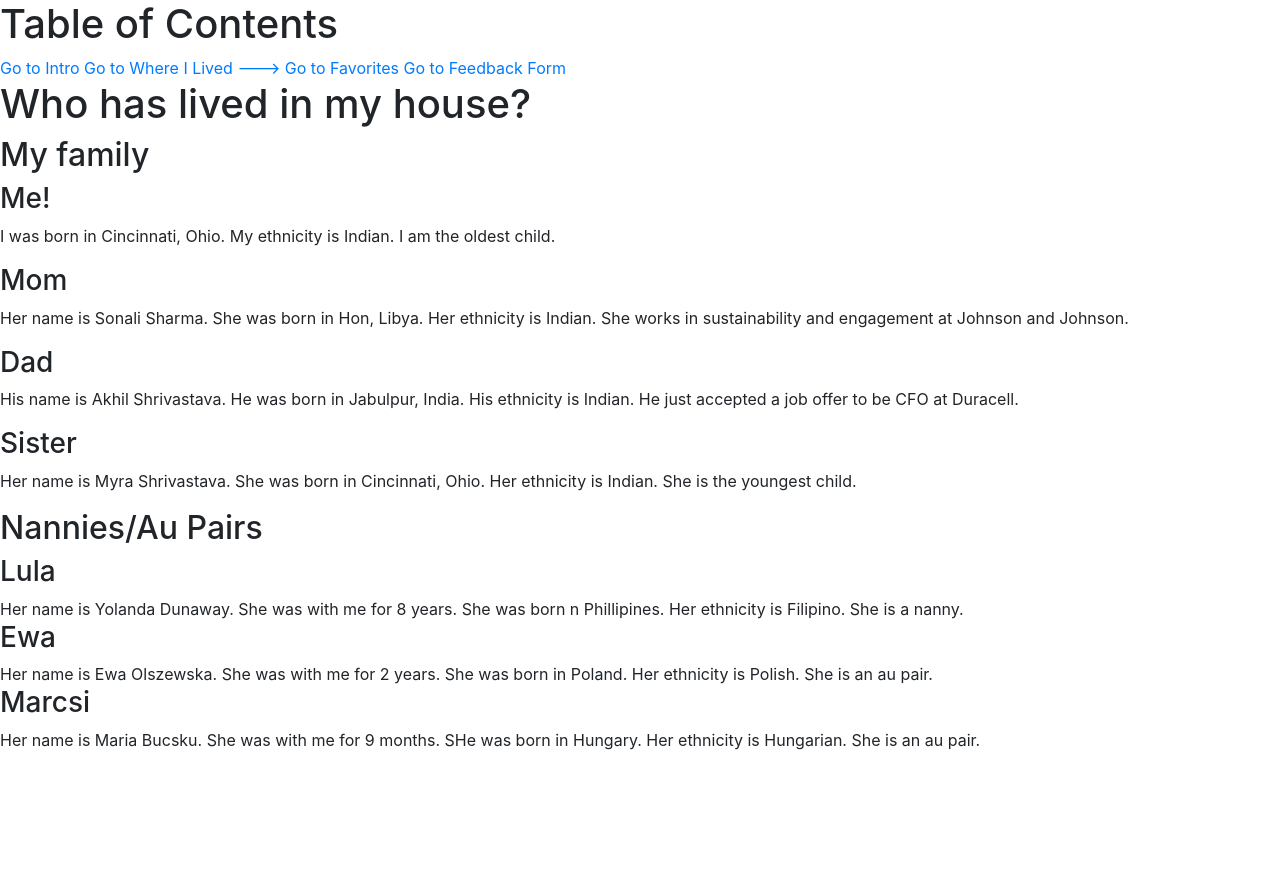
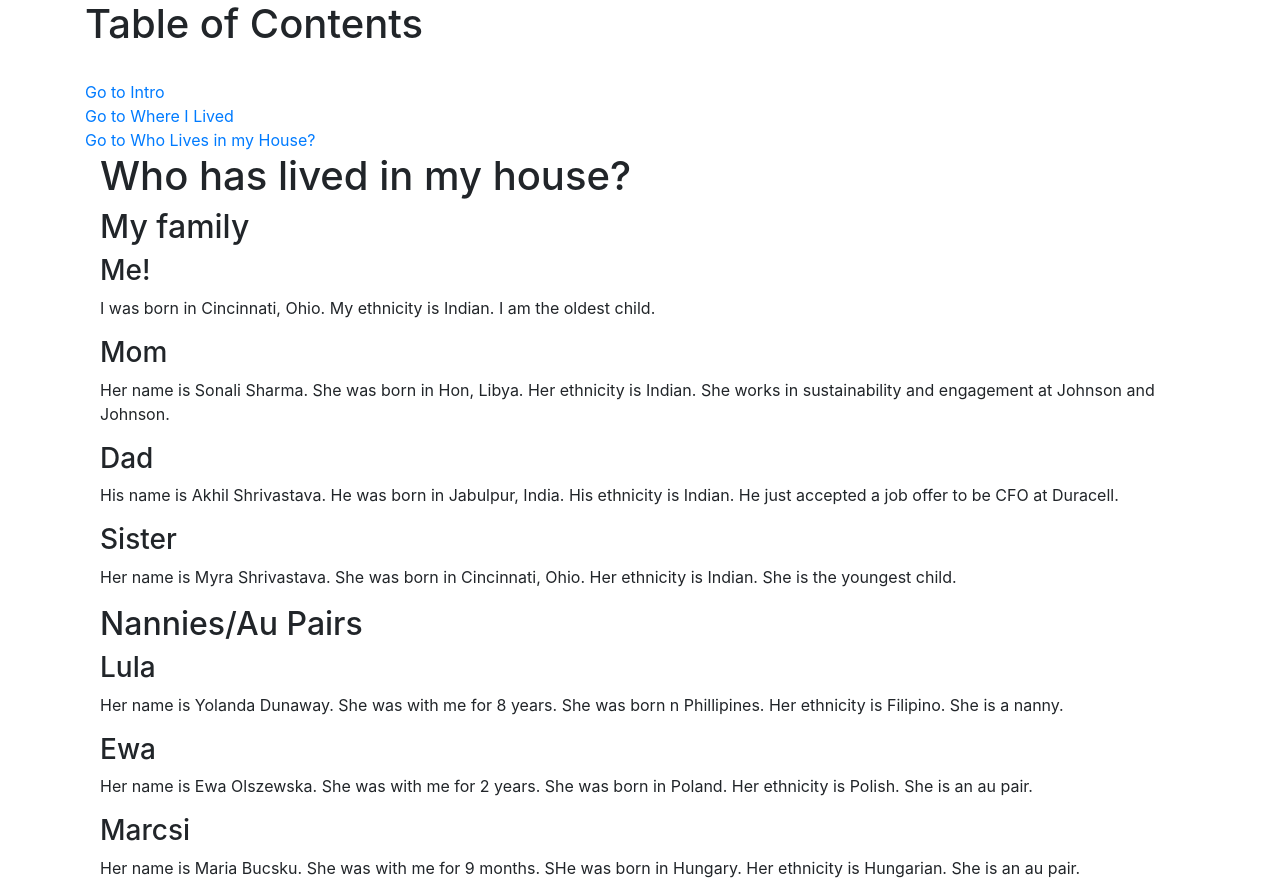
Before and after one commit to AaditShri8/AaditShri8.github.io, a plain HTML site: page page3.html in a window 1280 px wide. Before the commit the page ends 800 px from the top, so only its background shows below. Drawn offline with nearby package versions, Linux system fonts and the light colour scheme.

Commit message:
Adding files
I am adding these because they are the updated, finished, and revised versions of the original pages.

```diff
--- a/page3.html
+++ b/page3.html
@@ -9,11 +9,12 @@
         <script src="https://maxcdn.bootstrapcdn.com/bootstrap/4.0.0/js/bootstrap.min.js" integrity="sha384-JZR6Spejh4U02d8jOt6vLEHfe/JQGiRRSQQxSfFWpi1MquVdAyjUar5+76PVCmYl" crossorigin="anonymous"></script>
     </head>
     <body>
-        <h1>Table of Contents</h1>
-        <a href="index.html">Go to Intro</a>
-        <a href="page2.html">Go to Where I Lived ---></a>
-        <a href="page4.html">Go to Favorites</a>
-        <a href="page5.html">Go to Feedback Form</a>
+        <div class="container">
+            <h1>Table of Contents</h1><br>
+            <a href="index.html">Go to Intro</a><br>
+            <a href="page2.html">Go to Where I Lived</a><br>
+            <a href="page3.html">Go to Who Lives in my House?</a><br>
+        <div class="container-fluid">
         <h1>Who has lived in my house?</h1>
         <h2>My family</h2>
         <h3>Me!</h3>
@@ -26,10 +27,11 @@
         <p>Her name is Myra Shrivastava. She was born in Cincinnati, Ohio. Her ethnicity is Indian. She is the youngest child.</p>
         <h2>Nannies/Au Pairs</h2>
         <h3>Lula</h3>
-        Her name is Yolanda Dunaway. She was with me for 8 years. She was born n Phillipines. Her ethnicity is Filipino. She is a nanny.
+        <p>Her name is Yolanda Dunaway. She was with me for 8 years. She was born n Phillipines. Her ethnicity is Filipino. She is a nanny.</p>
         <h3>Ewa</h3>
-        Her name is Ewa Olszewska. She was with me for 2 years. She was born in Poland. Her ethnicity is Polish. She is an au pair.
+        <p>Her name is Ewa Olszewska. She was with me for 2 years. She was born in Poland. Her ethnicity is Polish. She is an au pair.</p>
         <h3>Marcsi</h3>
-        Her name is Maria Bucsku. She was with me for 9 months. SHe was born in Hungary. Her ethnicity is Hungarian. She is an au pair.
+        <p>Her name is Maria Bucsku. She was with me for 9 months. SHe was born in Hungary. Her ethnicity is Hungarian. She is an au pair.</p></div>
+
     </body>
 </html>
```
Also changed, not shown: index.html (+15 -13 lines), page2.html (+11 -7 lines).
